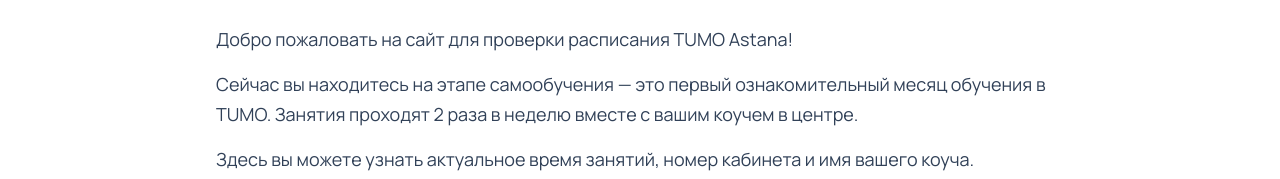
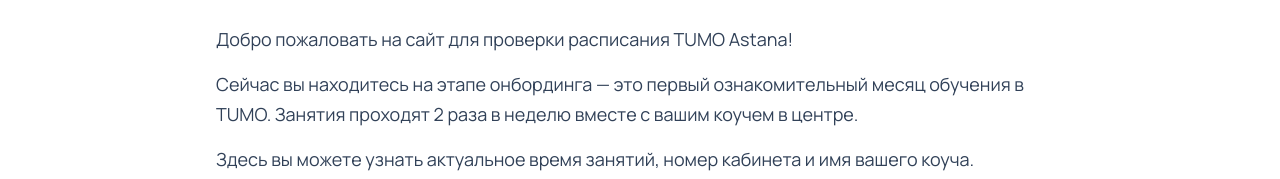
Before and after one commit to Lososel/tumo-onb-app, a Vue app in the folder frontend/: page / in a window 1280 px wide. Shown: the part 209-388 px from the top of the page. Built offline with nearby package versions, Linux system fonts and the light colour scheme; no server answers.

Commit message:
Intro: «этап онбординга» instead of «этап самообучения» (RU + KK)
Co-Authored-By: Claude Opus 5.5 <noreply@anthropic.com>
Claude-Session: https://claude.ai/code/session_01HAm2ekG1ESe2k7AAsKkaz3

```diff
--- a/frontend/src/locales/kk.ts
+++ b/frontend/src/locales/kk.ts
@@ -8,7 +8,7 @@ const kk: Messages = {
     title: 'Сабақ кестесі',
     intro: [
       'TUMO Astana кестесін тексеру сайтына қош келдіңіз!',
-      'Қазір сіз өзіндік оқу кезеңіндесіз — бұл TUMO-дағы оқудың алғашқы танысу айы. Сабақтар орталықта коучыңызбен бірге аптасына 2 рет өтеді.',
+      'Қазір сіз онбординг кезеңіндесіз — бұл TUMO-дағы оқудың алғашқы танысу айы. Сабақтар орталықта коучыңызбен бірге аптасына 2 рет өтеді.',
       'Мұнда сіз сабақтардың өзекті уақытын, кабинет нөмірін және коучыңыздың атын біле аласыз.',
       'Кестеңізді табу үшін оқушының аты мен тегін толық енгізіңіз.',
     ],
--- a/frontend/src/locales/ru.ts
+++ b/frontend/src/locales/ru.ts
@@ -6,7 +6,7 @@ const ru = {
     title: 'Расписание занятий',
     intro: [
       'Добро пожаловать на сайт для проверки расписания TUMO Astana!',
-      'Сейчас вы находитесь на этапе самообучения — это первый ознакомительный месяц обучения в TUMO. Занятия проходят 2 раза в неделю вместе с вашим коучем в центре.',
+      'Сейчас вы находитесь на этапе онбординга — это первый ознакомительный месяц обучения в TUMO. Занятия проходят 2 раза в неделю вместе с вашим коучем в центре.',
       'Здесь вы можете узнать актуальное время занятий, номер кабинета и имя вашего коуча.',
       'Чтобы найти своё расписание, введите имя и фамилию учащегося полностью.',
     ],
```
